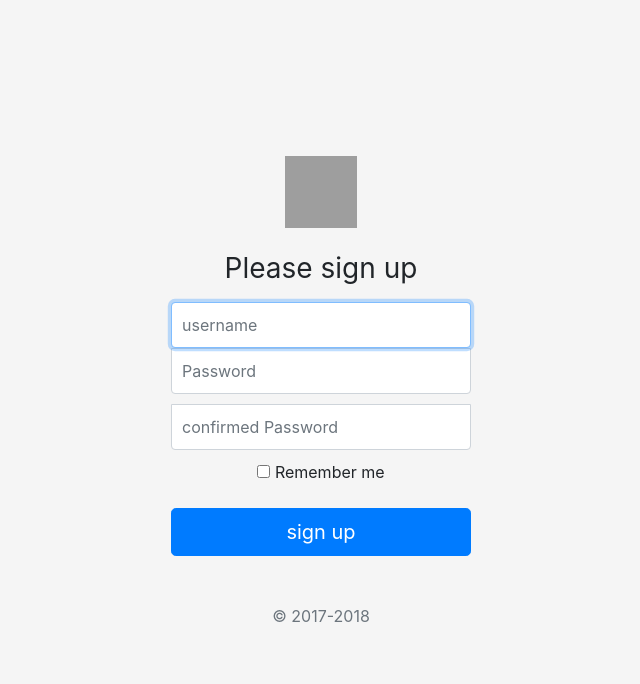
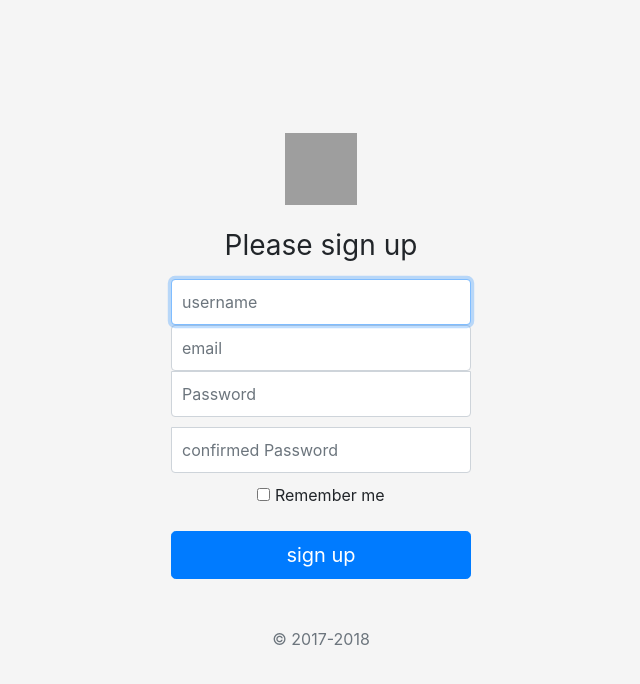
Before and after one commit to hesam-sa/mysite, a Django app: page /accounts/signup in a window 1280 px wide. Shown: the top 684 px of the page, without its empty margins (319-959 px from the left). Run offline with Django 5.2, Linux system fonts and the light colour scheme; some libraries are stand-ins or nearby versions; grey boxes are pictures that could not be loaded.

Commit message:
add email to sign up

```diff
--- /dev/null
+++ b/accounts/forms.py
@@ -0,0 +1,12 @@
+from django.contrib.auth.forms import UserCreationForm
+from django.contrib.auth.models import User
+from django import forms
+
+
+class CustomUserCreationForm(UserCreationForm):
+
+    email = forms.EmailField(label='email')
+
+    class Meta:
+        model = User
+        fields = ("username", "email", "password1", "password2")
--- a/accounts/views.py
+++ b/accounts/views.py
@@ -3,6 +3,7 @@ from django.contrib.auth import authenticate, login,logout
 from django.contrib.auth.forms import AuthenticationForm,UserCreationForm
 from django.contrib.auth.decorators import login_required
 from django.contrib import messages
+from accounts.forms import CustomUserCreationForm
 
 
 
@@ -33,14 +34,16 @@ def logout_view(request):
 
 def signup_view(request):
     if request.method == 'POST':
-        form = UserCreationForm(request.POST)
+        form = CustomUserCreationForm(request.POST)
         if form.is_valid():
             form.save()
+            messages.add_message(request,messages.SUCCESS,'New User Submitted Successfully')
             return redirect('/accounts/login')
-            messages.add_message(request,messages.SUCCESS,'New User Submitted Successfully')
+
         else:
             messages.add_message(request,messages.ERROR,'New User Not Submitted ')
+            return redirect('/')
 
-    form = UserCreationForm()
+    form = CustomUserCreationForm()
     context = {'form': form}
     return render(request,'accounts/signup.html',context)
--- a/templates/accounts/signup.html
+++ b/templates/accounts/signup.html
@@ -26,6 +26,8 @@
       <h1 class="h3 mb-3 font-weight-normal">Please sign up</h1>
       <label for="inputEmail" class="sr-only">username</label>
       <input type="text" name="username" class="form-control" placeholder="username" required autofocus>
+      <label for="text" class="sr-only">email</label>
+      <input type="text" name="email" class="form-control" placeholder="email" required>
       <label for="password1" class="sr-only">Password</label>
       <input type="password" name="password1" class="form-control" placeholder="Password" required>
       <label for="password2" class="sr-only">Password confirm</label>
```
